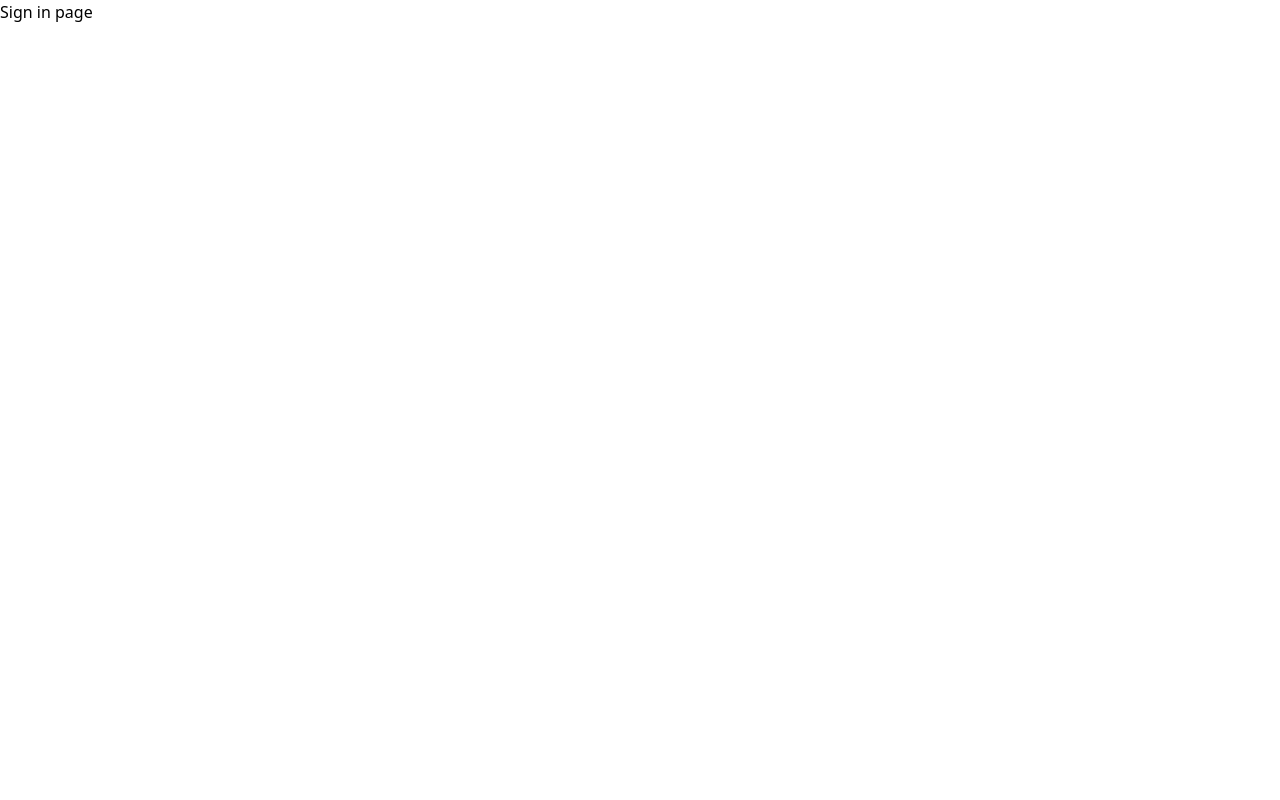
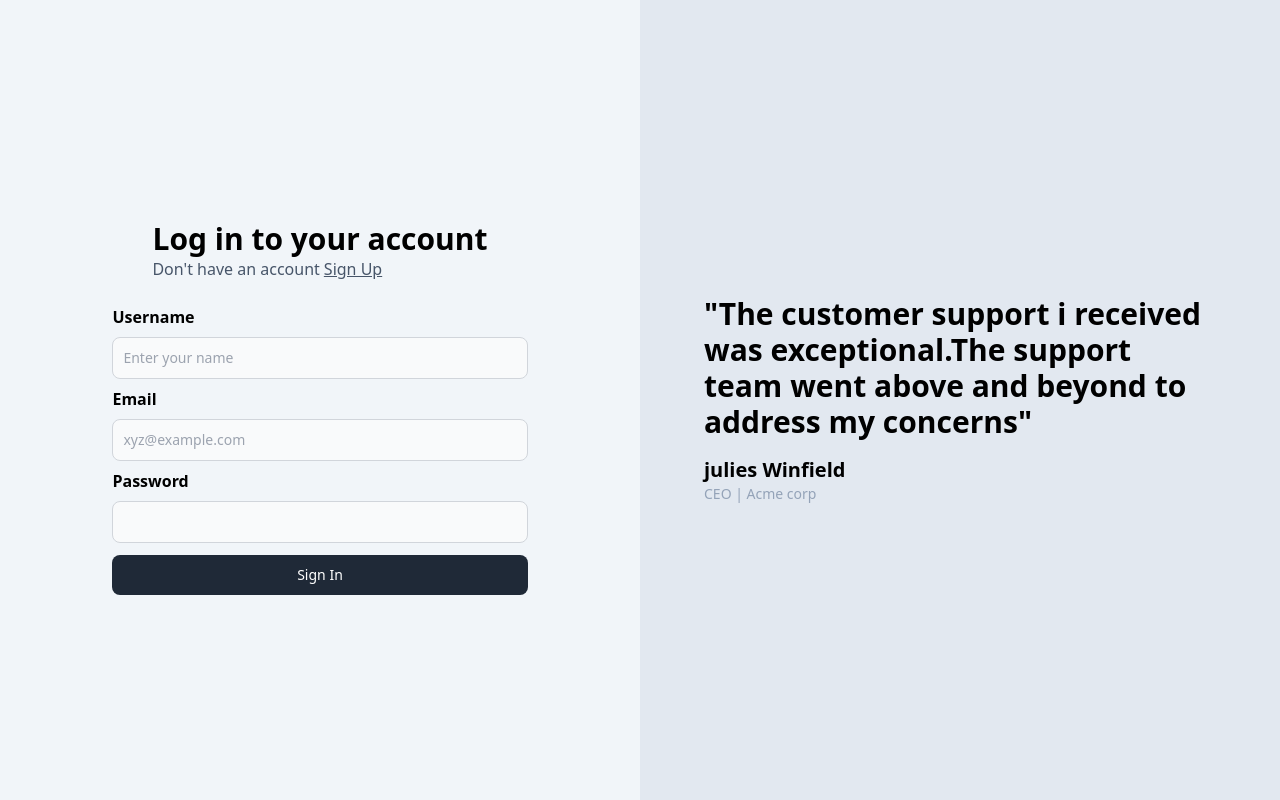
Before and after one commit to nithin6x9/blog.xyz, a React (Vite) app in the folder frontend/: page /signin in a window 1280 px wide. Built offline with nearby package versions, Linux system fonts and the light colour scheme.

Commit message:
auth ui almost complete

```diff
--- a/frontend/src/components/auth.tsx
+++ b/frontend/src/components/auth.tsx
@@ -2,7 +2,7 @@ import {Link} from "react-router-dom";
 import {ChangeEvent,useState} from 'react';
 import {SignupInput} from "@nithin0.9/medium-clone";
 
-export const Auth = ({type}:{type:"signup" | "singin"})=>{
+export const Auth = ({ type }: {type:"signup" | "singin"})=>{
 	const [postInputs,setPostInputs] = useState<SignupInput>({
 		name:"",
 		email:"",
@@ -10,20 +10,20 @@ export const Auth = ({type}:{type:"signup" | "singin"})=>{
 	});
 
 	return (
-		<div className = "bg-slate-100 h-screen flex justify-center flex-col">
+		<div className = "bg-slate-100 h-screen flex justify-center ">
 			{/*{JSON.stringify(postInputs)}*/}
-			<div className = "flex justify-center flex-col" >
-				<div className="flex justify-center flex-col pb-9">
+			<div className = "flex justify-center flex-col " >
+				<div className="flex justify-center flex-col px-10 py-6">
 					<div className="text-3xl font-extrabold">
-						Create an Account
+						{type === "signup"?"Create an Account":"Log in to your account"}
 					</div>
 					<div className = "text-slate-600">
-						Already have an acoount?
-						<Link className="pl-1 underline" to={"/signin"}>Login </Link>
+						{type === "signup"?"Already have an account?":"Don't have an account"}
+						<Link className="pl-1 underline" to={"/signin"}>{type === "signup"?"Login":"Sign Up"} </Link>
 					</div>
 				</div>
 
-				<div classname="flex justify-center my-6 m-10">
+				<div className="flex justify-start flex-col">
 					<div className = "text-l font-semibold">Username</div>
 					<LabelledInput title="Name" placeholder="Enter your name" onChange={(e)=>{
 						setPostInputs ({
@@ -31,20 +31,24 @@ export const Auth = ({type}:{type:"signup" | "singin"})=>{
 							name:e.target.value
 						})
 					}}/>
-					<div className = "text-l font-semibold">Email</div>
+					<div className = "pt-2 text-l font-semibold">Email</div>
 					<LabelledInput title="Email" placeholder="xyz@example.com" onChange={(e)=>{
 						setPostInputs ({
 							...postInputs,
 							email:e.target.value
 						})
 					}}/>
-					<div className = "text-l font-semibold">Password</div>
+					<div className = "pt-2 text-l font-semibold">Password</div>
 					<LabelledInput title="Password" type={"password"}  onChange={(e)=>{
 						setPostInputs ({
 							...postInputs,
 							pasword:e.target.value
 						})
 					}}/>
+					<button type="button" className="w-full text-white bg-gray-800 hover:bg-gray-900 focus:outline-none
+													focus:ring-4 focus:ring-gray-300 font-medium rounded-lg text-sm px-5 py-2.5
+													me-2 mb-2 mt-3 dark:bg-gray-800 dark:hover:bg-gray-700 dark:focus:ring-gray-700
+													dark:border-gray-700">{type === "signup" ? "Sign Up" : "Sign In"}</button>
 				</div>
 
 			</div>
@@ -61,9 +65,9 @@ interface LabelledInputType{
 
 function LabelledInput({label,placeholder,onChange,type}:LabelledInputType){
 	return <div>
-	<label className="block mb-2 text-sm font-medium text-gray-900 dark:text-white">{label}</label>
-	<input onChange = {onChange} type={type || "text"} id="first_name" className="bg-gray-50 border border-gray-300 text-gray-900 text-sm rounded-lg focus:ring-blue-500
-	 focus:border-blue-500 block w-48 p-2.5 dark:bg-#f1f5f9 dark:border-#4b5563 dark:placeholder-#030712 dark:text-white dark:focus:ring-blue-500 dark:focus:border-blue-500" placeholder={placeholder} required />
+	<label className="block mb-2 text-sm text-gray-900 dark:text-white font-semibold">{label}</label>
+	<input onChange = {onChange} type={type || "text"} id="firstname" className="bg-gray-50 border border-gray-300 text-gray-900 text-sm rounded-lg focus:ring-blue-500
+	 focus:border-blue-500 block w-full p-2.5 " placeholder={placeholder} required />
 </div>
 
 }
--- a/frontend/src/pages/signin.tsx
+++ b/frontend/src/pages/signin.tsx
@@ -1,7 +1,17 @@
+import {Auth} from "../components/auth";
+import {Quote} from '../components/quotes';
+
 export const Signin = ()=>{
 	return (
 		<div>
-			Sign in page
+			<div className = "grid grid-cols-2">
+			<div>
+				<Auth type="sigin"/>
+			</div>
+			<div className = "invisible  lg:visible">
+				<Quote/>
+			</div>
+			</div>
 		</div>
 	)
 }
--- a/frontend/src/pages/signup.tsx
+++ b/frontend/src/pages/signup.tsx
@@ -6,7 +6,7 @@ export const Signup = ()=>{
 		<div>
 			<div className = "grid grid-cols-2">
 			<div>
-				<Auth />
+				<Auth type="signup"/>
 			</div>
 			<div className = "invisible  lg:visible">
 				<Quote/>
```
